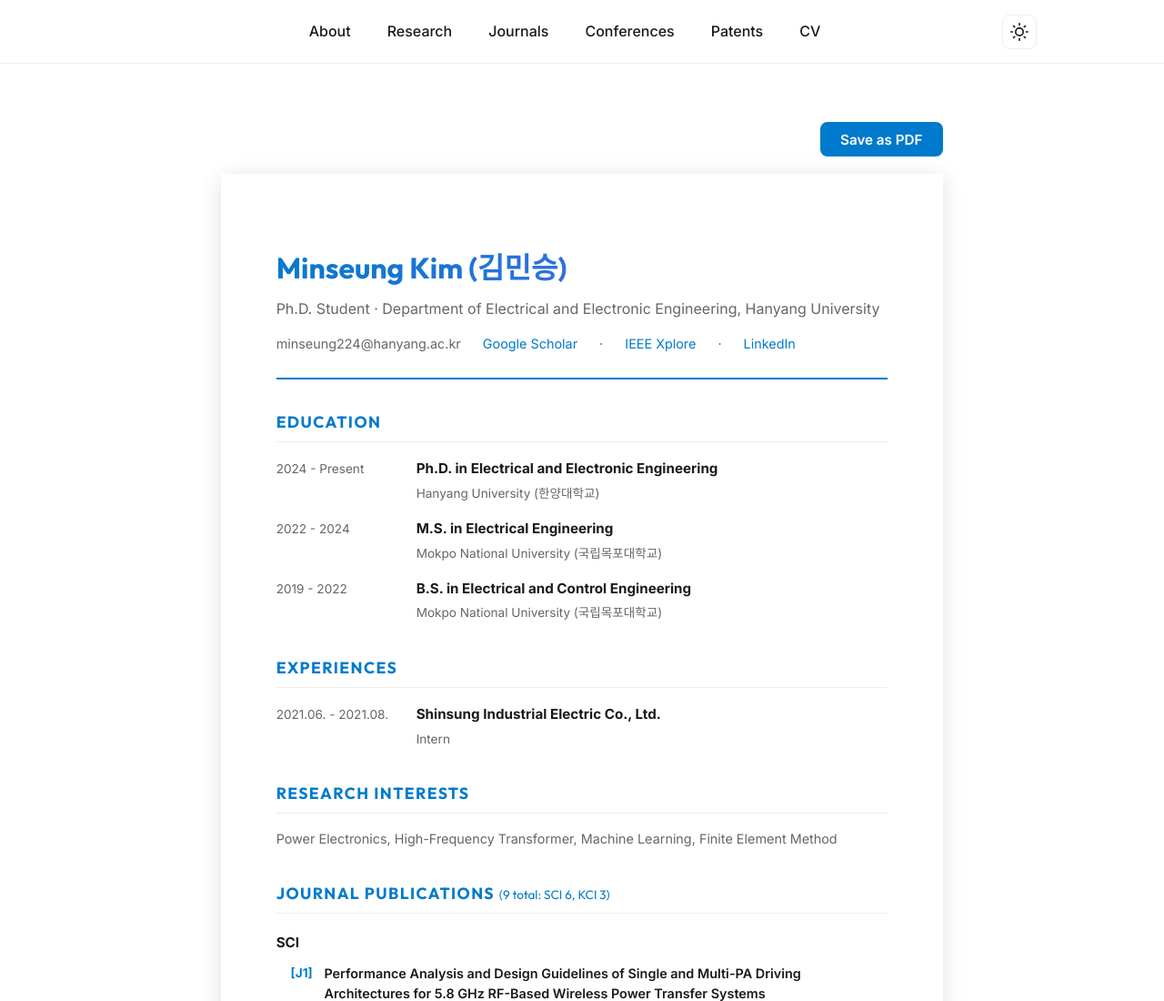
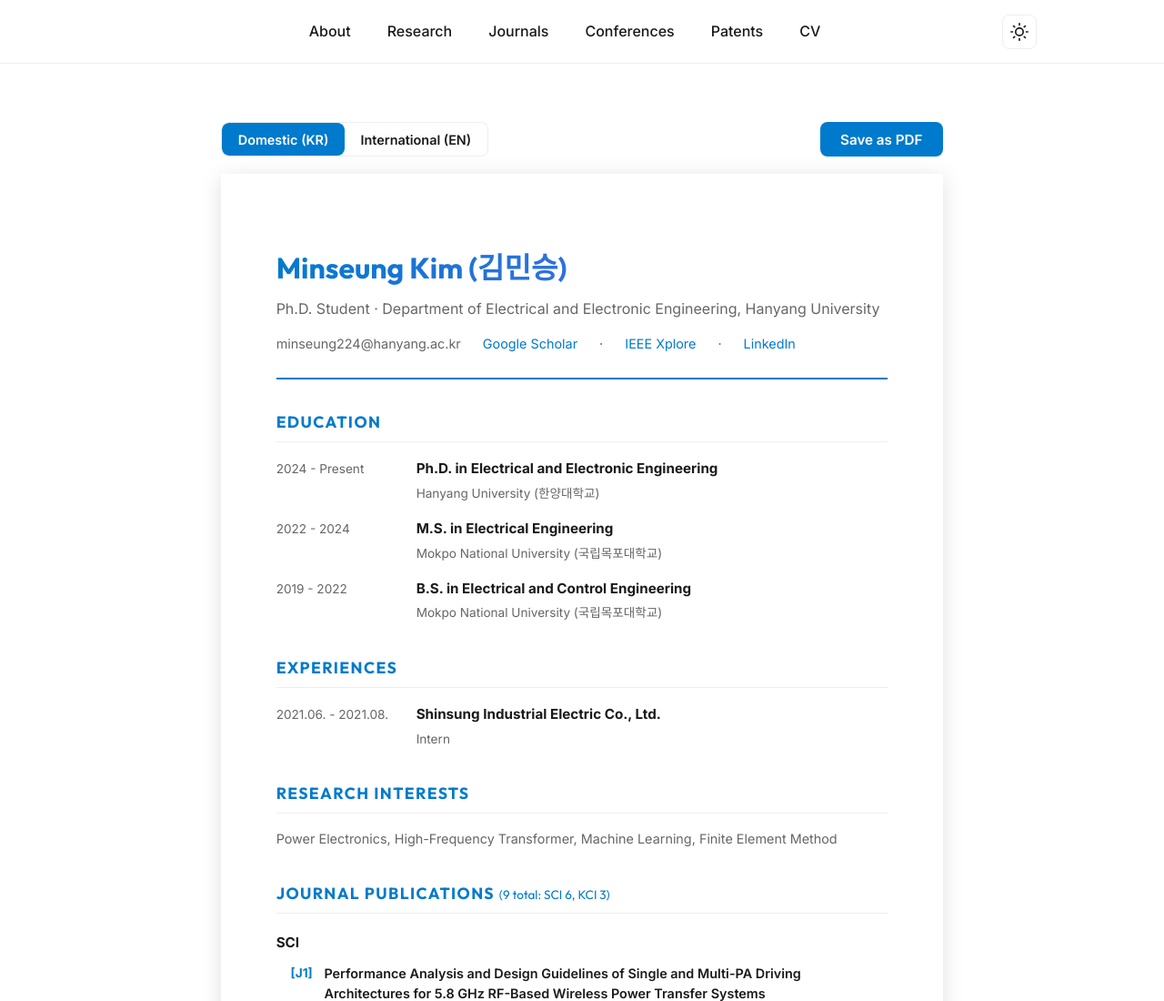
Before and after one commit to MKIM-EE/MKIM-EE.github.io, a plain HTML site: page cv/index.html in a window 1280 px wide. Shown: the top 1100 px of the page at 91% size. Drawn offline with Linux system fonts and the light colour scheme.

Commit message:
CV 모드 전환 기능 추가 및 번역 기능 개선

```diff
--- a/cv/index.html
+++ b/cv/index.html
@@ -42,6 +42,31 @@
         .cv-save-btn button:disabled {
             opacity: 0.6;
             cursor: not-allowed;
+        }
+
+        .cv-mode-toggle {
+            display: flex;
+            margin-right: auto;
+            border: 1px solid var(--border-color);
+            border-radius: 8px;
+            overflow: hidden;
+        }
+
+        .cv-mode-toggle button {
+            padding: 0.55rem 1.1rem;
+            background: transparent;
+            color: var(--text-color);
+            border: none;
+            font-size: 0.9rem;
+            font-weight: 600;
+            cursor: pointer;
+            font-family: var(--font-body);
+            transition: var(--transition);
+        }
+
+        .cv-mode-toggle button.active {
+            background-color: var(--primary-color);
+            color: white;
         }
 
         /* CV document styles — A4 paper sheet */
@@ -227,6 +252,13 @@
             font-size: 0.85rem;
         }
 
+        .cv-service-role {
+            flex-shrink: 0;
+            color: var(--primary-color);
+            font-weight: 600;
+            font-size: 0.85rem;
+        }
+
         /* Sub-section heading inside a section */
         .cv-subsection {
             font-size: 0.95rem;
@@ -258,7 +290,8 @@
         .cv-doc .cv-edu-body span,
         .cv-doc .cv-interests,
         .cv-doc .pub-meta,
-        .cv-doc .cv-activity-date {
+        .cv-doc .cv-activity-date,
+        .cv-doc .cv-service-role {
             color: #666;
         }
 
@@ -305,7 +338,8 @@
         @media print {
             .top-nav,
             .back-to-top,
-            .cv-save-btn {
+            .cv-save-btn,
+            .cv-mode-toggle {
                 display: none !important;
             }
 
@@ -367,6 +401,10 @@
     <main class="content fade-in">
         <div class="cv-wrapper">
             <div class="cv-save-btn">
+                <div class="cv-mode-toggle" id="cv-mode-toggle">
+                    <button type="button" data-mode="domestic">Domestic (KR)</button>
+                    <button type="button" data-mode="international">International (EN)</button>
+                </div>
                 <button onclick="window.print()">Save as PDF</button>
             </div>
 
@@ -389,16 +427,75 @@
     <script>
         initPage('../');
 
+        // --- Korean -> official English translations for domestic academic activities ---
+        const ACADEMIC_ACTIVITY_TRANSLATIONS = [
+            [/전력전자학회 (\d+)년도 전력전자학술대회/, 'The Korean Institute of Power Electronics $1 Annual Conference'],
+            [/전력전자학회 (\d+)년도 추계학술대회/, 'The Korean Institute of Power Electronics $1 Fall Conference'],
+            [/(\d+)년도 전력전자학술대회/, 'The Korean Institute of Power Electronics $1 Annual Conference'],
+            [/(\d+)년도 추계학술대회/, 'The Korean Institute of Power Electronics $1 Fall Conference'],
+            [/제(\d+)회 대한전기학회 하계학술대회/, 'The $1th Korean Institute of Electrical Engineers Summer Conference'],
+            [/대한전기학회 하계학술대회/, 'The Korean Institute of Electrical Engineers Summer Conference'],
+            [/대한전기학회 추계학술대회/, 'The Korean Institute of Electrical Engineers Fall Conference'],
+            [/대한전기학회 전력계통연구회 춘계학술대회/, 'The Korean Institute of Electrical Engineers Power System Research Society Spring Conference'],
+            [/대한전기학회 전력기술부문회 동계세미나/, 'The Korean Institute of Electrical Engineers Power Technology Division Winter Seminar'],
+            [/대한전기학회 전기기기 및 에너지변환시스템 부문회 추계학술대회/, 'The Korean Institute of Electrical Engineers Electric Machinery and Energy Conversion Systems Division Fall Conference'],
+            [/한국신재생에너지학회 춘계학술대회/, 'Korean Society for New and Renewable Energy Spring Conference'],
+            [/한국신재생에너지학회/, 'Korean Society for New and Renewable Energy'],
+            [/대한전기학회/, 'The Korean Institute of Electrical Engineers'],
+            [/경주/, 'Gyeongju'],
+            [/평창/, 'Pyeongchang'],
+            [/제주/, 'Jeju'],
+            [/여수/, 'Yeosu'],
+            [/대구/, 'Daegu'],
+            [/인천/, 'Incheon'],
+            [/대한민국/, 'South Korea'],
+        ];
+
+        function translateAcademicActivity(description) {
+            let result = description;
+            for (const [pattern, replacement] of ACADEMIC_ACTIVITY_TRANSLATIONS) {
+                result = result.replace(pattern, replacement);
+            }
+            return result;
+        }
+
+        // Strips a trailing Korean parenthetical, e.g. "Hanyang University (한양대학교)" -> "Hanyang University"
+        function stripKoreanParen(str) {
+            return str.replace(/\s*\([^()]*[가-힣][^()]*\)\s*$/, '');
+        }
+
+        // --- Mode state (persisted) ---
+        let cvMode = localStorage.getItem('cvMode') || 'domestic';
+        let cvData = null;
+
         Promise.all([
             fetch('../data/profile.json').then(r => r.json()),
             fetch('../data/journals.json').then(r => r.json()),
             fetch('../data/conferences.json').then(r => r.json()),
             fetch('../data/patents.json').then(r => r.json()),
         ]).then(([profile, journals, conferences, patents]) => {
-            renderCV(profile, journals, conferences, patents);
+            cvData = { profile, journals, conferences, patents };
+            updateToggleUI();
+            renderCV(profile, journals, conferences, patents, cvMode);
         });
 
-        function renderCV(profile, journals, conferences, patents) {
+        function updateToggleUI() {
+            document.querySelectorAll('#cv-mode-toggle button').forEach(btn => {
+                btn.classList.toggle('active', btn.dataset.mode === cvMode);
+            });
+        }
+
+        document.getElementById('cv-mode-toggle').addEventListener('click', (e) => {
+            const btn = e.target.closest('button[data-mode]');
+            if (!btn || !cvData) return;
+            cvMode = btn.dataset.mode;
+            localStorage.setItem('cvMode', cvMode);
+            updateToggleUI();
+            renderCV(cvData.profile, cvData.journals, cvData.conferences, cvData.patents, cvMode);
+        });
+
+        function renderCV(profile, journals, conferences, patents, mode) {
+            const isIntl = mode === 'international';
             // --- Header ---
             const linksHtml = profile.links.map(l =>
                 `<a href="${l.url}" target="_blank">${l.label}</a>`
@@ -410,7 +507,7 @@
                     <div class="cv-edu-period">${e.period}</div>
                     <div class="cv-edu-body">
                         <strong>${e.degree}</strong>
-                        <span>${e.institution}</span>
+                        <span>${isIntl ? stripKoreanParen(e.institution) : e.institution}</span>
                     </div>
                 </div>
             `).join('');
@@ -453,6 +550,9 @@
             const intlConfHtml = renderCVPubs(conferences.international, 'C', 0);
             const domConfHtml = renderCVPubs(conferences.domestic, 'C', conferences.international.length);
 
+            const journalTotal = isIntl ? journals.sci.length : journals.sci.length + journals.kci.length;
+            const confTotal = isIntl ? conferences.international.length : conferences.international.length + conferences.domestic.length;
+
             // --- Patents ---
             function renderCVPatents(items, prefix, globalOffset) {
                 return items.map((item, i) => {
@@ -475,7 +575,7 @@
             // --- Academic Service ---
             const serviceHtml = profile.academic_service.map(s =>
                 `<div class="cv-activity-item">
-                    <div class="cv-activity-date">${s.role}</div>
+                    <div class="cv-service-role">${s.role}</div>
                     <div>${s.journal}</div>
                 </div>`
             ).join('');
@@ -483,17 +583,18 @@
             // --- Academic Activities ---
             const activitiesHtml = profile.academic_activities.map(a => {
                 const badges = renderBadges(a.badges);
+                const description = isIntl ? translateAcademicActivity(a.description) : a.description;
                 return `
                     <div class="cv-activity-item">
                         <div class="cv-activity-date">${a.date}</div>
-                        <div>${a.description}${badges}</div>
+                        <div>${description}${badges}</div>
                     </div>`;
             }).join('');
 
             // --- Assemble ---
             document.getElementById('cv-doc').innerHTML = `
                 <div class="cv-header">
-                    <div class="cv-name">${profile.name} (${profile.name_ko})</div>
+                    <div class="cv-name">${isIntl ? profile.name : `${profile.name} (${profile.name_ko})`}</div>
                     <div class="cv-title-line">${profile.title} · ${profile.affiliation}</div>
                     <div class="cv-contact">
                         <span>${profile.email}</span>
@@ -520,30 +621,31 @@
                     <div class="cv-section-title">
                         Journal Publications
                         <span style="font-weight:400; font-size:0.85rem; text-transform:none; letter-spacing:0;">
-                            (${journals.sci.length + journals.kci.length} total:
-                            SCI ${journals.sci.length}, KCI ${journals.kci.length})
+                            ${isIntl
+                                ? `(${journalTotal} total: SCI ${journals.sci.length})`
+                                : `(${journalTotal} total: SCI ${journals.sci.length}, KCI ${journals.kci.length})`}
                         </span>
                     </div>
-                    <div class="cv-subsection">SCI</div>
+                    ${isIntl ? '' : '<div class="cv-subsection">SCI</div>'}
                     ${sciHtml}
-                    <div class="cv-subsection">KCI</div>
-                    ${kciHtml}
+                    ${isIntl ? '' : `<div class="cv-subsection">KCI</div>${kciHtml}`}
                 </div>
 
                 <div class="cv-section">
                     <div class="cv-section-title">
                         Conference Papers
                         <span style="font-weight:400; font-size:0.85rem; text-transform:none; letter-spacing:0;">
-                            (${conferences.international.length + conferences.domestic.length} total:
-                            International ${conferences.international.length}, Domestic ${conferences.domestic.length})
+                            ${isIntl
+                                ? `(${confTotal} total: International ${conferences.international.length})`
+                                : `(${confTotal} total: International ${conferences.international.length}, Domestic ${conferences.domestic.length})`}
                         </span>
                     </div>
-                    <div class="cv-subsection">International</div>
+                    ${isIntl ? '' : '<div class="cv-subsection">International</div>'}
                     ${intlConfHtml}
-                    <div class="cv-subsection">Domestic</div>
-                    ${domConfHtml}
+                    ${isIntl ? '' : `<div class="cv-subsection">Domestic</div>${domConfHtml}`}
                 </div>
 
+                ${isIntl ? '' : `
                 <div class="cv-section">
                     <div class="cv-section-title">
                         Patents
@@ -556,7 +658,7 @@
                     ${regPatentHtml}
                     <div class="cv-subsection">Application</div>
                     ${appPatentHtml}
-                </div>
+                </div>`}
 
                 <div class="cv-section">
                     <div class="cv-section-title">Academic Service</div>
```
